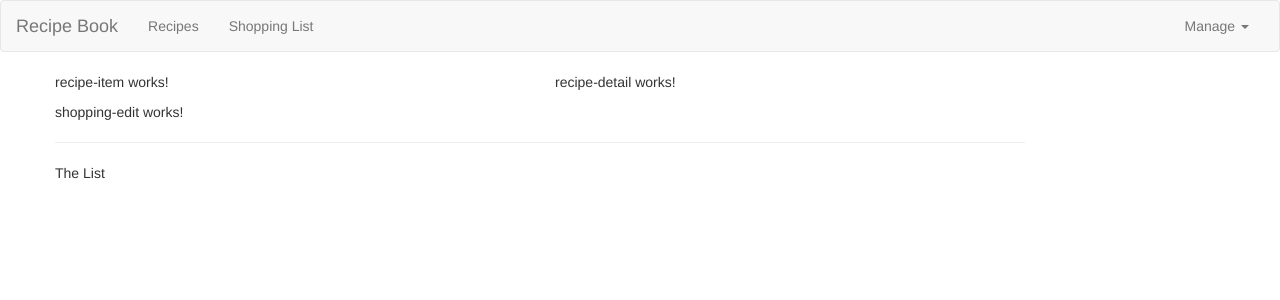
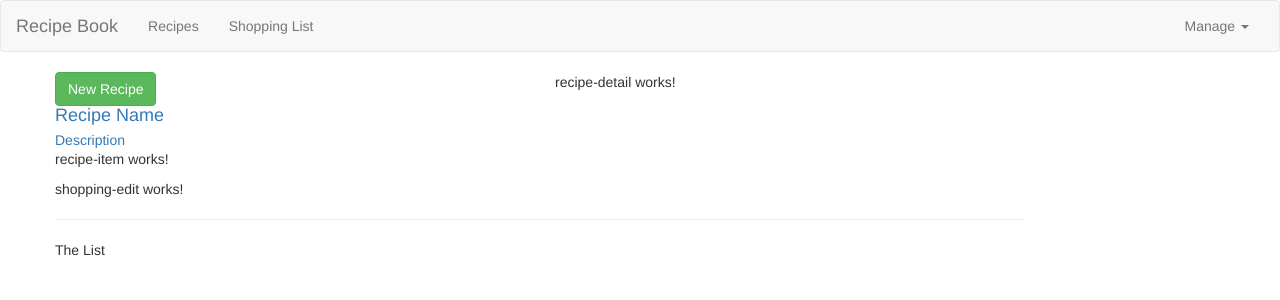
Before and after one commit to alexandrupp/angularShoppingList, an Angular app: page / in a window 1280 px wide. Shown: the top 300 px of the page. Built offline with nearby package versions, Linux system fonts and the light colour scheme.

Commit message:
10. Adding Content to the Recipes Components

```diff
--- a/src/app/recipes/recipe-list/recipe-list.component.html
+++ b/src/app/recipes/recipe-list/recipe-list.component.html
@@ -1 +1,19 @@
-<app-recipe-item></app-recipe-item>
+<div class="row">
+    <div class="col-xs-12">
+        <button class="btn btn-success">New Recipe</button>
+    </div>
+</div>
+<div class="row">
+    <div class="col-xs-12">
+        <a href="#" class="list-goup-item clearfix">
+            <div class="pull-left">
+                <h4 class="list-group-item-heading">Recipe Name</h4>
+                <p class="list-group-item-text">Description</p>
+            </div>
+            <span class="pull-right">
+                <img src="" alt="" class="img-responsive" style="max-height: 50px;">
+            </span>
+        </a>
+        <app-recipe-item></app-recipe-item>
+    </div>
+</div>
--- a/src/app/recipes/recipe-list/recipe-list.component.ts
+++ b/src/app/recipes/recipe-list/recipe-list.component.ts
@@ -1,4 +1,6 @@
 import { Component, OnInit } from '@angular/core';
+
+import { Recipe } from "../recipe.model";
 
 @Component({
   selector: 'app-recipe-list',
@@ -6,7 +8,16 @@ import { Component, OnInit } from '@angular/core';
   styleUrls: ['./recipe-list.component.css']
 })
 export class RecipeListComponent implements OnInit {
-  recipes = [];
+  recipes: Recipe[] = [
+    new Recipe (
+      "Vegan Thai Rice Salad",
+      `Fill a pot with salted water and bring it to the boil. Add rice and cook according to package instructions, then drain and let it cool down completely.
+      Meanwhile, prep the veggies and make the dressing.
+      Add all dressing ingredients into a mason jar. Place the lid on and shake vigorously to combine.
+      In a large bowl add the cooked rice, purple cabbage, cucumbers, kale, bell peppers, green onions, and cashew.
+      Add the dressing just before serving, and toss to combine.`,
+      "https://www.blondelish.com/wp-content/uploads/2018/12/Vegan-Thai-Rice-Salad-Recipe-5.jpg"),
+  ];
 
   constructor() { }
 
```
